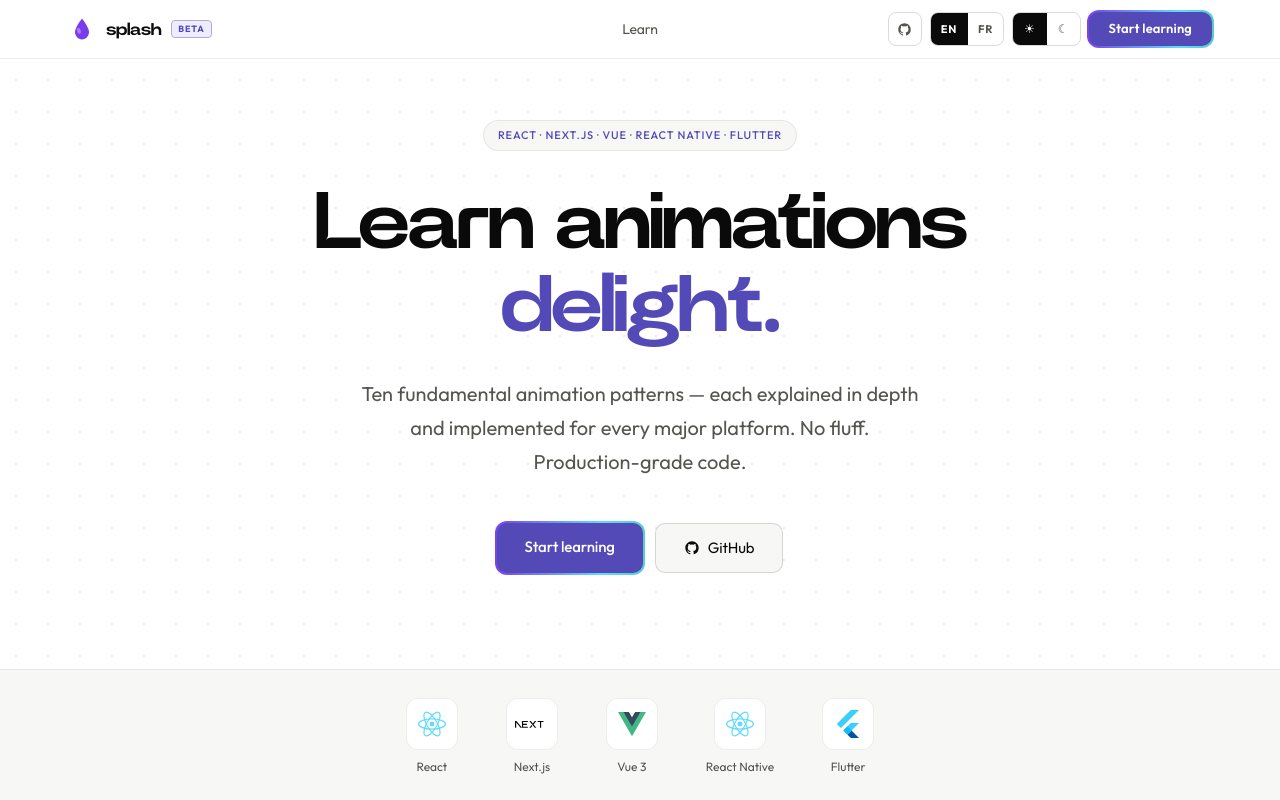
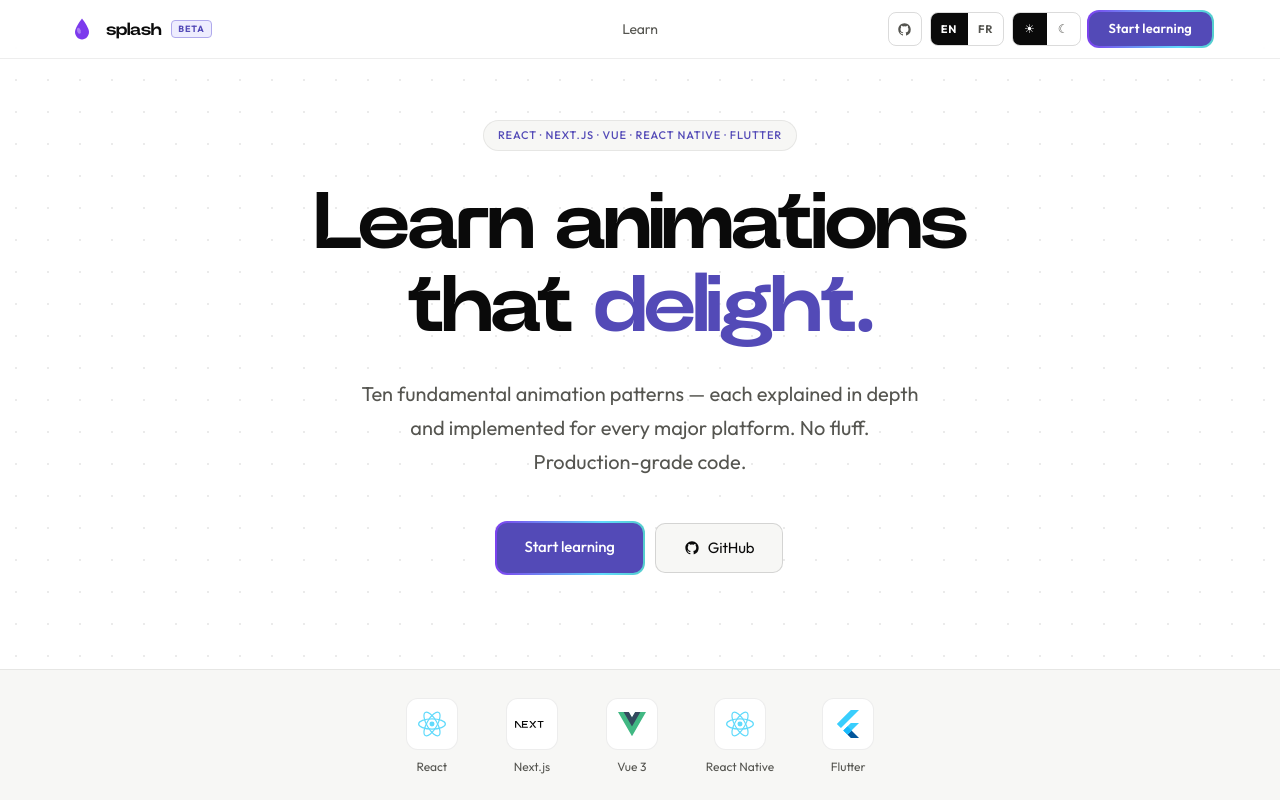
Before and after one commit to PatrickLoic-dev/splash, a Next.js app: page / in a window 1280 px wide. Shown: the top 800 px of the page. Built offline with nearby package versions, Linux system fonts and the light colour scheme.

Commit message:
fix(hero): restore 'that' prefix before cycling word

```diff
--- a/src/components/HomePage.tsx
+++ b/src/components/HomePage.tsx
@@ -202,7 +202,7 @@ export function HomePage() {
             }}>
               {t('home_h1_line1')}
               <br />
-              <CyclingWord lang={lang} />
+              <span style={{ color: 'var(--text-primary)' }}>{t('home_h1_that')}</span><CyclingWord lang={lang} />
             </h1>
 
             <p style={{
--- a/src/lib/i18n.tsx
+++ b/src/lib/i18n.tsx
@@ -13,6 +13,7 @@ const T = {
     /* ── Home hero ── */
     home_badge:         'React · Next.js · Vue · React Native · Flutter',
     home_h1_line1:      'Learn animations',
+    home_h1_that:       'that ',
     home_h1_line2:      'that ship.',
     home_sub:           'Ten fundamental animation patterns — each explained in depth and implemented for every major platform. No fluff. Production-grade code.',
     home_cta:           'Start learning',
@@ -60,6 +61,7 @@ const T = {
     /* ── Home hero ── */
     home_badge:         'React · Next.js · Vue · React Native · Flutter',
     home_h1_line1:      'Apprenez les animations',
+    home_h1_that:       'qui ',
     home_h1_line2:      'qui passent en prod.',
     home_sub:           "Dix patterns d'animation fondamentaux — expliqués en profondeur et implémentés pour chaque plateforme majeure. Pas de bla-bla. Du code prêt pour la production.",
     home_cta:           'Commencer',
```
